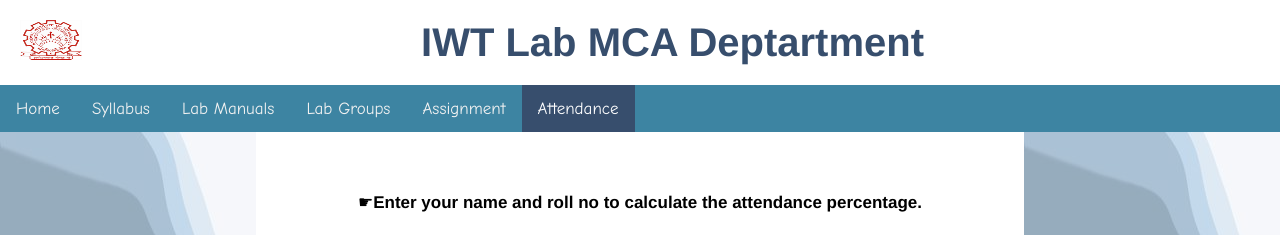
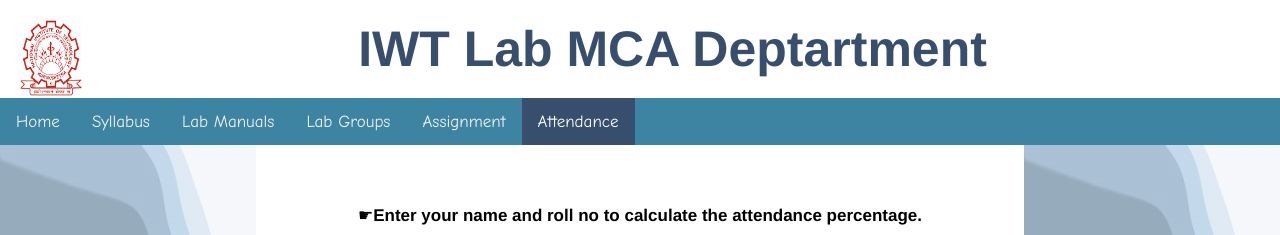
Before and after one commit to vidushigupta21/vidushigupta21.github.io, a plain HTML site: page attendance.html in a window 1280 px wide. Shown: the top 235 px of the page. Drawn offline with Linux system fonts and the light colour scheme.

Commit message:
Update attendance.html

```diff
--- a/attendance.html
+++ b/attendance.html
@@ -11,8 +11,8 @@
     </style>
   </head>
   <body>
-<div id=head style="font-size:40px; font-family:Helvetica; padding:20px";>
-  <img align="left" width=5% height=5% src="nitlogo.png" alt="nit kkr logo">
+<div id=head style="font-size:50px; font-family:Helvetica; padding:20px";>
+  <img align="left" width=5% height=9.5% src="nitlogo.png" alt="nit kkr logo">
   IWT Lab <span id=headin>MCA Deptartment</span>
 </div>
 <div class="topnav" id="myTopnav" style="font-family:comic sans ms;">
```
